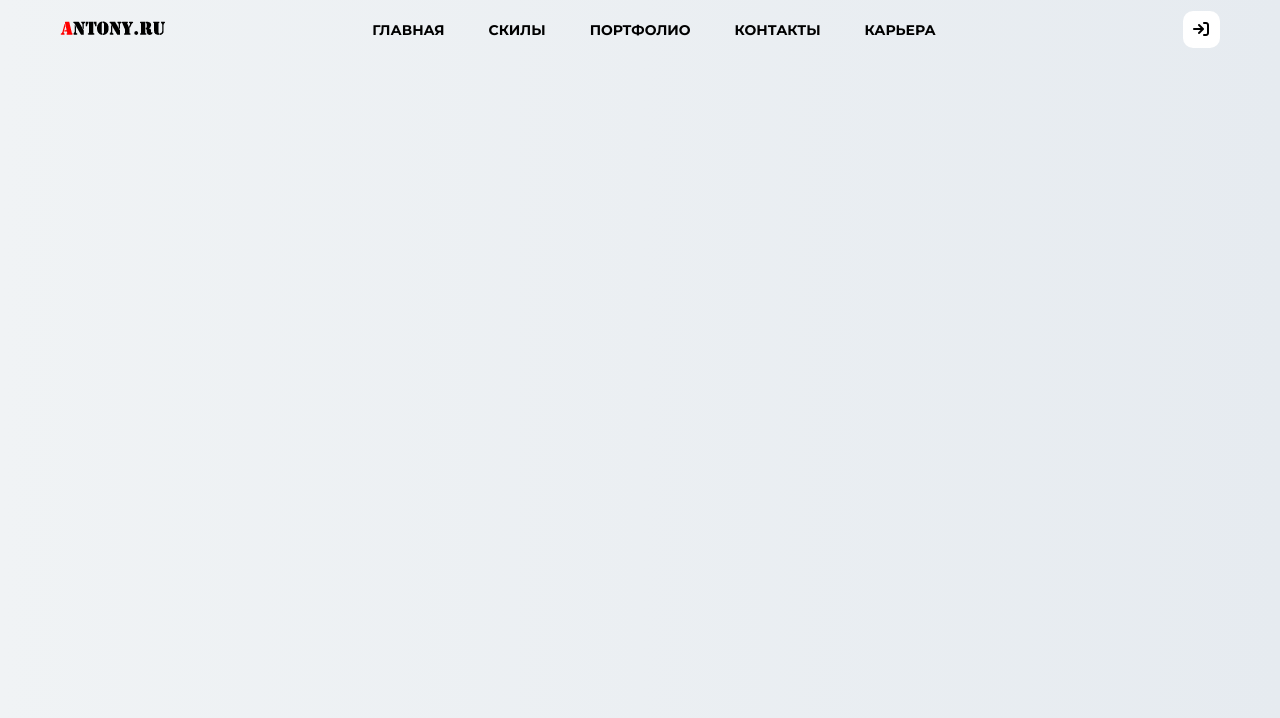
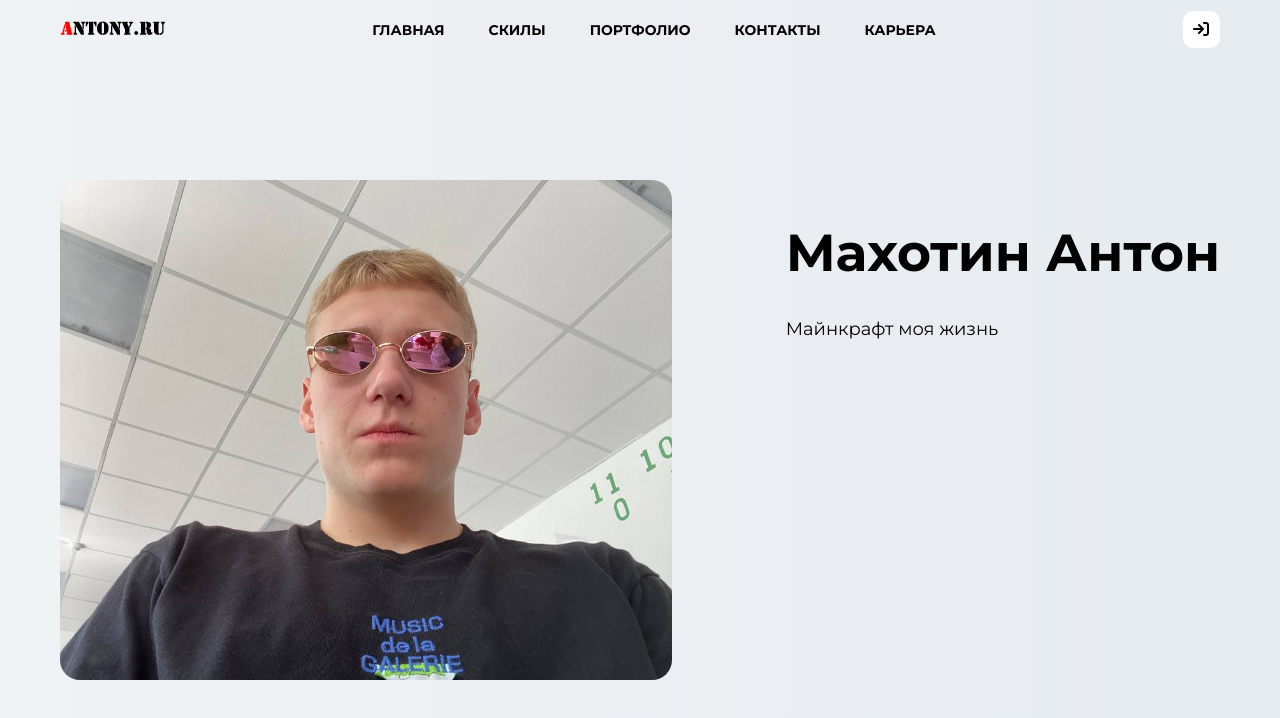
Before and after one commit to antoncheck/MyPortfolio, a plain HTML site: page index.html in a window 1280 px wide. Drawn offline with Linux system fonts and the light colour scheme.

Commit message:
Главная обо мне

```diff
--- a/assets/styles/style.css
+++ b/assets/styles/style.css
@@ -89,3 +89,35 @@ html{
     height: 60px;
     margin-bottom: 120px;
 }
+
+/*Главная*/
+.kurs .container{
+    display: flex;
+    justify-content: space-between;
+}
+.kurs .container .fitnes .fitness-platform{
+    font-family:'Montserrat';
+    font-size: 52px;
+    font-weight: 700;
+    line-height: 60px;
+    margin-bottom: 35px;
+}
+
+.kurs .container .fitnes .grind{
+    font-family:'Montserrat';
+    font-size: 18px;
+    font-weight: 500;
+    margin-bottom: 60px;
+
+}
+
+
+.kurs .container .woman-fitness{
+    width: 612px;
+    height: 500px;
+    background: url(../img/mypht.jpeg);
+    background-size: cover;
+    background-position: center;
+    border-radius: 20px;
+
+}
--- a/index.html
+++ b/index.html
@@ -27,7 +27,17 @@
             </div>
         </div>
     </section>
+    <section class="kurs">
+        <div class="container">
+            <div class="woman-fitness"></div>
+            <div class="fitnes">
+                <h1 class="fitness-platform">Махотин Антон</h1>
+                <h2 class="grind">Майнкрафт моя жизнь</h2>
 
+            </div>
+
+        </div>
+    </section>
 
 
 
```
Also changed, not shown: assets/img/mypht.jpeg (added).
